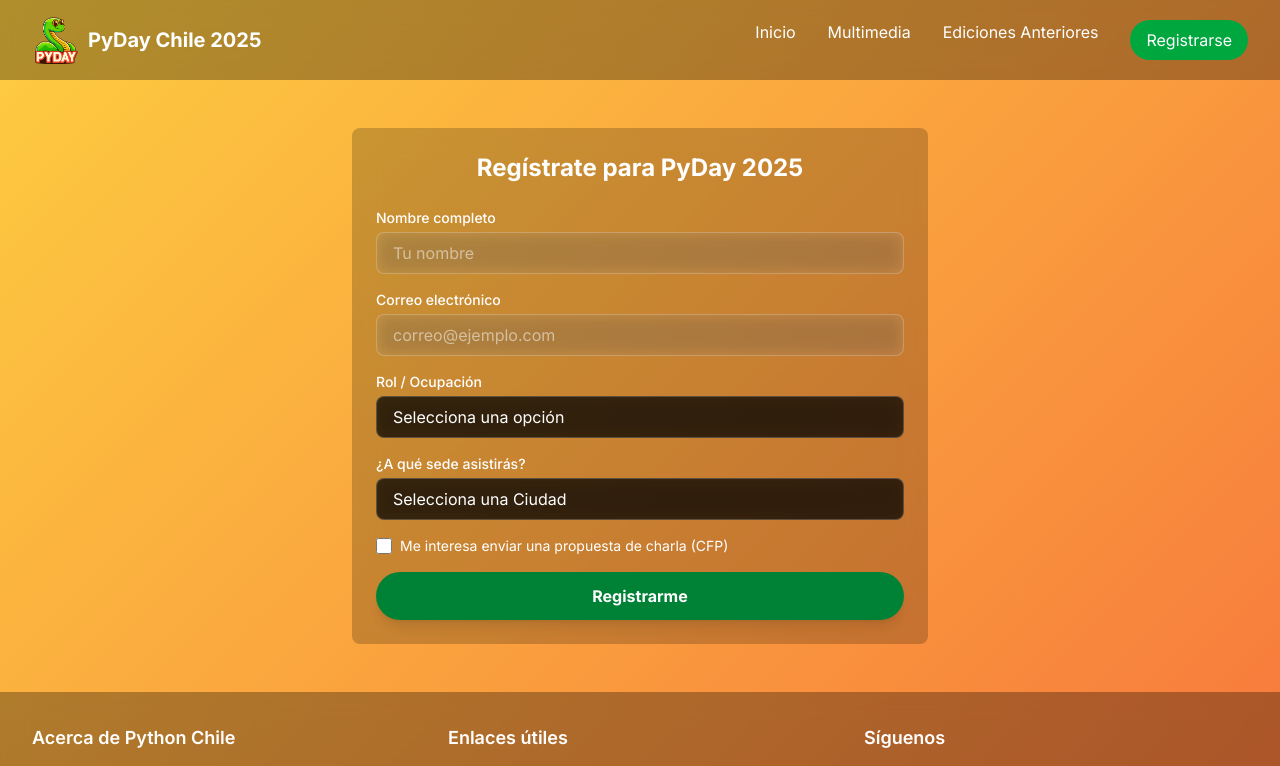
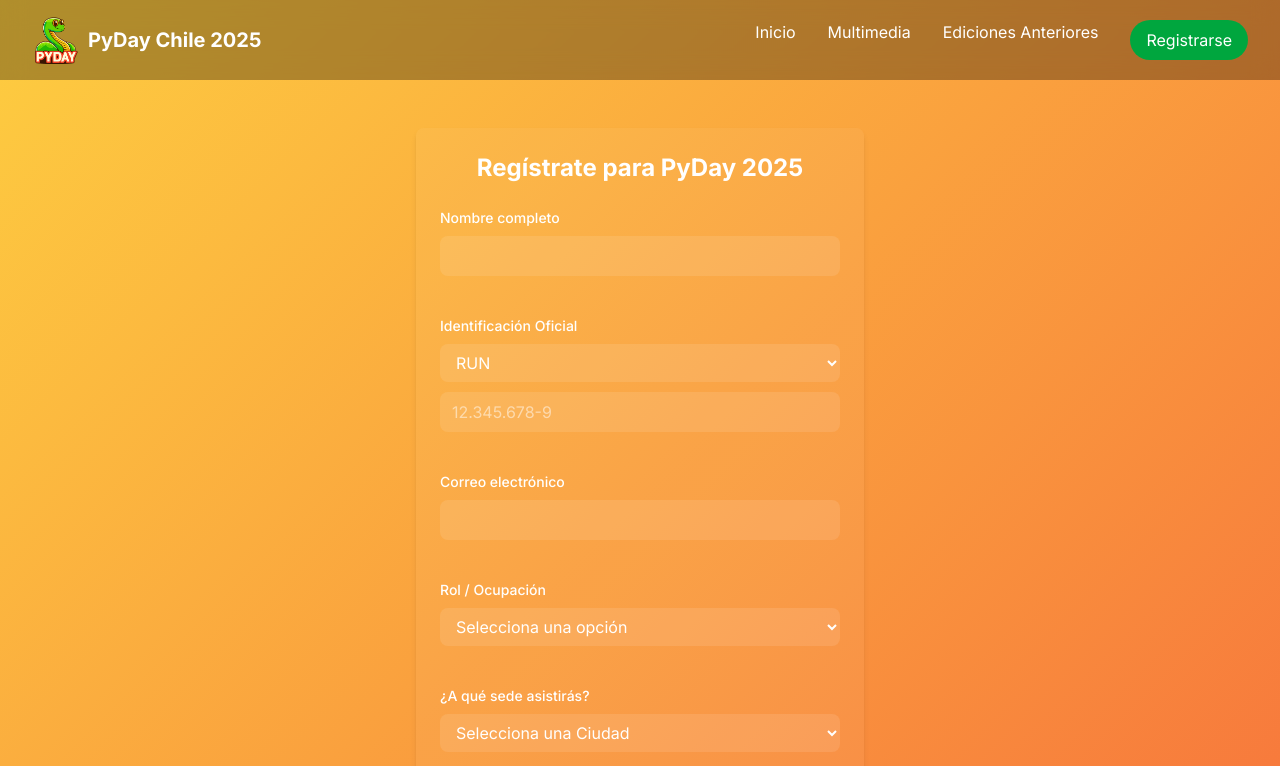
Before and after one commit to python-chile/pydaydotcl, a Next.js app: page /register in a window 1280 px wide. Shown: the top 766 px of the page. Built offline with nearby package versions, Linux system fonts and the light colour scheme.

Commit message:
Update registration form

```diff
--- a/src/components/RegistrationForm.js
+++ b/src/components/RegistrationForm.js
@@ -1,5 +1,6 @@
 "use client";
-import { useState } from "react";
+import { useState, useEffect } from "react";
+
 export default function RegistrationForm() {
   const [formData, setFormData] = useState({
     name: "",
@@ -7,55 +8,152 @@
     role: "",
     sendCFP: false,
     city: "",
+    idType: "run",
+    idNumber: "",
   });
-
+  const [validationErrors, setValidationErrors] = useState({});
   const [isSubmitting, setIsSubmitting] = useState(false);
   const [submitResult, setSubmitResult] = useState({
     success: null,
     message: "",
   });
+
+  // Validación de RUN chileno (módulo 11)
+  const validateRUN = (run) => {
+    // Limpiar y formatear RUN
+    const cleanedRUN = run
+      .trim()
+      .toLowerCase()
+      .replace(/[^0-9k]/g, "");
+
+    // Validar formato básico
+    if (!/^(\d{7,8})(\d|k)$/.test(cleanedRUN)) return false;
+
+    // Separar número y dígito verificador
+    const [numberStr, verifier] = cleanedRUN.match(/(\d{7,8})(\d|k)$/).slice(1);
+    const runNumber = parseInt(numberStr, 10);
+    const calculatedVerifier = calculateRUNVerifier(runNumber);
+
+    return calculatedVerifier === verifier;
+  };
+
+  const calculateRUNVerifier = (number) => {
+    let m = 0;
+    let s = 1;
+    let tempNumber = number;
+
+    while (tempNumber > 0) {
+      s = (s + (tempNumber % 10) * (9 - (m++ % 6))) % 11;
+      tempNumber = Math.floor(tempNumber / 10);
+    }
+
+    const finalDigit = s > 0 ? s - 1 : 10;
+    return finalDigit === 10 ? "k" : finalDigit.toString();
+  };
+
+  // Validación de pasaporte (formato básico)
+  const validatePassport = (passport) => {
+    return /^[A-Za-z0-9]{6,12}$/.test(passport);
+  };
+
+  // Validación de email
+  const validateEmail = (email) => {
+    return /^[^\s@]+@[^\s@]+\.[^\s@]+$/.test(email);
+  };
+
+  const handleValidation = () => {
+    const errors = {};
+
+    // Validación del nombre
+    if (!formData.name.trim()) {
+      errors.name = "El nombre es obligatorio";
+    } else if (formData.name.trim().length < 3) {
+      errors.name = "El nombre debe tener al menos 3 caracteres";
+    }
+
+    // Validación del email
+    if (!formData.email.trim()) {
+      errors.email = "El email es obligatorio";
+    } else if (!validateEmail(formData.email)) {
+      errors.email = "Formato de email inválido";
+    }
+
+    // Validación de identificación
+    if (!formData.idNumber.trim()) {
+      errors.idNumber = "Este campo es obligatorio";
+    } else if (formData.idType === "run" && !validateRUN(formData.idNumber)) {
+      errors.idNumber = "RUN inválido. Formato: 12.345.678-9";
+    } else if (
+      formData.idType === "passport" &&
+      !validatePassport(formData.idNumber)
+    ) {
+      errors.idNumber = "Pasaporte inválido. Mínimo 6 caracteres alfanuméricos";
+    }
+
+    // Validación del rol
+    if (!formData.role) {
+      errors.role = "Selecciona un rol";
+    }
+
+    // Validación de la ciudad
+    if (!formData.city) {
+      errors.city = "Selecciona una ciudad";
+    }
+
+    setValidationErrors(errors);
+    return Object.keys(errors).length === 0;
+  };
+
   const handleChange = (e) => {
     const { name, value, type, checked } = e.target;
+
     setFormData((prev) => ({
       ...prev,
       [name]: type === "checkbox" ? checked : value,
     }));
   };
+
   const handleSubmit = async (e) => {
     e.preventDefault();
+    if (!handleValidation()) return;
+
     setIsSubmitting(true);
+    try {
+      console.log("Datos enviados:", formData);
 
-    try {
-      //FIXME:  Aquí iría la lógica para enviar los datos a tu backend
-      console.log("Enviando datos:", formData);
-
-      // Simulación de respuesta exitosa
+      // Simulación de envío
       setTimeout(() => {
         setSubmitResult({
           success: true,
-          message: "¡Registro exitoso! Te esperamos en PyDay 2025.",
+          message:
+            "¡Registro exitoso! Verifica tu correo para la confirmación.",
         });
         setIsSubmitting(false);
+
+        if (formData.sendCFP) {
+          window.open(
+            "https://sessionize.com/pyday-valparaiso-2025/",
+            "_blank"
+          );
+        }
       }, 1500);
     } catch (error) {
       setSubmitResult({
         success: false,
-        message:
-          "Ocurrió un error al procesar tu registro. Por favor intenta nuevamente.",
+        message: "Error en el registro. Intenta nuevamente.",
       });
       setIsSubmitting(false);
     }
   };
   return (
-    <div className="bg-black/20 backdrop-blur-md rounded-lg p-6">
+    <div className="max-w-md mx-auto bg-white/5 p-6 rounded-lg shadow-md">
       <h2 className="text-2xl font-bold mb-6 text-center">
         Regístrate para PyDay 2025
       </h2>
-
       {submitResult.success === null ? (
         <form onSubmit={handleSubmit} className="space-y-4">
-          <div>
-            <label htmlFor="name" className="block text-sm font-medium mb-1">
+          <div className="space-y-2 relative pb-6">
+            <label htmlFor="name" className="block text-sm font-medium">
               Nombre completo
             </label>
             <input
@@ -65,13 +163,59 @@
               value={formData.name}
               onChange={handleChange}
               required
-              className="w-full px-4 py-2 rounded-lg bg-white/10 backdrop-blur border border-white/20 focus:border-green-500 focus:outline-none focus:ring-2 focus:ring-green-500/50 text-white"
-              placeholder="Tu nombre"
+              className="w-full px-3 py-2 bg-white/10 rounded-lg focus:outline-none focus:ring-2 focus:ring-blue-500"
             />
+            {validationErrors.name && (
+              <p className="absolute text-xs text-red-500 mt-1">
+                {validationErrors.name}
+              </p>
+            )}
           </div>
 
-          <div>
-            <label htmlFor="email" className="block text-sm font-medium mb-1">
+          {/* Sección de identificación con estructura mejorada */}
+          <div className="space-y-2">
+            <label htmlFor="idType" className="block text-sm font-medium">
+              Identificación Oficial
+            </label>
+
+            {/* Contenedor para el select con altura fija */}
+            <div className="h-10">
+              <select
+                id="idType"
+                name="idType"
+                value={formData.idType}
+                onChange={handleChange}
+                className="w-full px-3 py-2 bg-white/10 rounded-lg focus:outline-none focus:ring-2 focus:ring-blue-500"
+              >
+                <option value="run">RUN</option>
+                <option value="passport">Pasaporte</option>
+              </select>
+            </div>
+
+            {/* Contenedor para el input y mensaje de error */}
+            <div className="relative pb-6">
+              <input
+                type="text"
+                id="idNumber"
+                name="idNumber"
+                value={formData.idNumber}
+                onChange={handleChange}
+                placeholder={
+                  formData.idType === "run" ? "12.345.678-9" : "AA123456"
+                }
+                required
+                className="w-full px-3 py-2 bg-white/10 rounded-lg focus:outline-none focus:ring-2 focus:ring-blue-500"
+              />
+              {validationErrors.idNumber && (
+                <p className="absolute text-xs text-red-500 mt-1">
+                  {validationErrors.idNumber}
+                </p>
+              )}
+            </div>
+          </div>
+
+          <div className="space-y-2 relative pb-6">
+            <label htmlFor="email" className="block text-sm font-medium">
               Correo electrónico
             </label>
             <input
@@ -81,13 +225,17 @@
               value={formData.email}
               onChange={handleChange}
               required
-              className="w-full px-4 py-2 rounded-lg bg-white/10 backdrop-blur border border-white/20 focus:border-green-500 focus:outline-none focus:ring-2 focus:ring-green-500/50 text-white"
-              placeholder="correo@ejemplo.com"
+              className="w-full px-3 py-2 bg-white/10 rounded-lg focus:outline-none focus:ring-2 focus:ring-blue-500"
             />
+            {validationErrors.email && (
+              <p className="absolute text-xs text-red-500 mt-1">
+                {validationErrors.email}
+              </p>
+            )}
           </div>
 
-          <div>
-            <label htmlFor="role" className="block text-sm font-medium mb-1">
+          <div className="space-y-2 relative pb-6">
+            <label htmlFor="role" className="block text-sm font-medium">
               Rol / Ocupación
             </label>
             <select
@@ -96,45 +244,23 @@
               value={formData.role}
               onChange={handleChange}
               required
-              className="w-full px-4 py-2 rounded-lg bg-black/50 backdrop-blur border border-white/20 focus:border-green-500 focus:outline-none focus:ring-2 focus:ring-green-500/50 text-white appearance-none"
-              style={{ color: "white", backgroundColor: "rgba(0, 0, 0, 0.7)" }}
+              className="w-full px-3 py-2 bg-white/10 rounded-lg focus:outline-none focus:ring-2 focus:ring-blue-500"
             >
-              <option
-                value=""
-                disabled
-                style={{ backgroundColor: "#1a1a1a", color: "white" }}
-              >
-                Selecciona una opción
-              </option>
-              <option
-                value="estudiante"
-                style={{ backgroundColor: "#1a1a1a", color: "white" }}
-              >
-                Estudiante
-              </option>
-              <option
-                value="profesional"
-                style={{ backgroundColor: "#1a1a1a", color: "white" }}
-              >
-                Profesional
-              </option>
-              <option
-                value="academico"
-                style={{ backgroundColor: "#1a1a1a", color: "white" }}
-              >
-                Académico
-              </option>
-              <option
-                value="otro"
-                style={{ backgroundColor: "#1a1a1a", color: "white" }}
-              >
-                Otro
-              </option>
+              <option value="">Selecciona una opción</option>
+              <option value="student">Estudiante</option>
+              <option value="professional">Profesional</option>
+              <option value="academic">Académico</option>
+              <option value="other">Otro</option>
             </select>
+            {validationErrors.role && (
+              <p className="absolute text-xs text-red-500 mt-1">
+                {validationErrors.role}
+              </p>
+            )}
           </div>
 
-          <div>
-            <label htmlFor="city" className="block text-sm font-medium mb-1">
+          <div className="space-y-2 relative pb-6">
+            <label htmlFor="city" className="block text-sm font-medium">
               ¿A qué sede asistirás?
             </label>
             <select
@@ -143,72 +269,51 @@
               value={formData.city}
               onChange={handleChange}
               required
-              className="w-full px-4 py-2 rounded-lg bg-black/50 backdrop-blur border border-white/20 focus:border-green-500 focus:outline-none focus:ring-2 focus:ring-green-500/50 text-white appearance-none"
-              style={{ color: "white", backgroundColor: "rgba(0, 0, 0, 0.7)" }}
+              className="w-full px-3 py-2 bg-white/10 rounded-lg focus:outline-none focus:ring-2 focus:ring-blue-500"
             >
-              <option
-                value=""
-                disabled
-                style={{ backgroundColor: "#1a1a1a", color: "white" }}
-              >
-                Selecciona una Ciudad
-              </option>
-              <option
-                value="copiapo"
-                style={{ backgroundColor: "#1a1a1a", color: "white" }}
-              >
-                Copiapó
-              </option>
-              <option
-                value="valparaiso"
-                style={{ backgroundColor: "#1a1a1a", color: "white" }}
-              >
-                Valparaíso
-              </option>
-              <option
-                value="santiago"
-                style={{ backgroundColor: "#1a1a1a", color: "white" }}
-              >
-                Santiago
-              </option>
+              <option value="">Selecciona una Ciudad</option>
+              <option value="copiapo">Copiapó</option>
+              <option value="valparaiso">Valparaíso</option>
+              <option value="santiago">Santiago</option>
             </select>
+            {validationErrors.city && (
+              <p className="absolute text-xs text-red-500 mt-1">
+                {validationErrors.city}
+              </p>
+            )}
           </div>
 
-          <div className="flex items-center">
+          <div className="flex items-center space-x-2">
             <input
               type="checkbox"
               id="sendCFP"
               name="sendCFP"
               checked={formData.sendCFP}
               onChange={handleChange}
-              className="h-4 w-4 rounded border-white/20 accent-green-600 focus:ring-green-500"
+              className="h-4 w-4 rounded  border-white/20 accent-green-600 focus:ring-green-500"
             />
-            <label htmlFor="sendCFP" className="ml-2 block text-sm">
-              Me interesa enviar una propuesta de charla (CFP)
+            <label htmlFor="sendCFP" className="text-sm font-medium">
+              Quiero proponer una charla
             </label>
           </div>
 
           <button
             type="submit"
             disabled={isSubmitting}
-            className="w-full btn-primary flex justify-center items-center"
+            className="w-full btn-primary flex justify-center items-center disabled:opacity-50 disabled:cursor-not-allowed"
           >
             {isSubmitting ? (
-              <span className="inline-block animate-spin rounded-full h-4 w-4 border-t-2 border-white"></span>
+              <div className="animate-spin h-5 w-5 border-2 border-white border-t-transparent rounded-full"></div>
             ) : (
               "Registrarme"
             )}
           </button>
         </form>
       ) : (
-        <div
-          className={`p-4 rounded-lg text-center ${
-            submitResult.success ? "bg-green-500/20" : "bg-red-500/20"
-          }`}
-        >
-          <p className="text-lg font-medium">{submitResult.message}</p>
+        <div className="text-center py-6">
+          <p className="text-xl font-medium mb-2">{submitResult.message}</p>
           {submitResult.success && (
-            <p className="mt-2 text-sm opacity-80">
+            <p className="text-sm text-gray-300">
               Recibirás un correo con tu confirmación e información adicional.
             </p>
           )}
```
